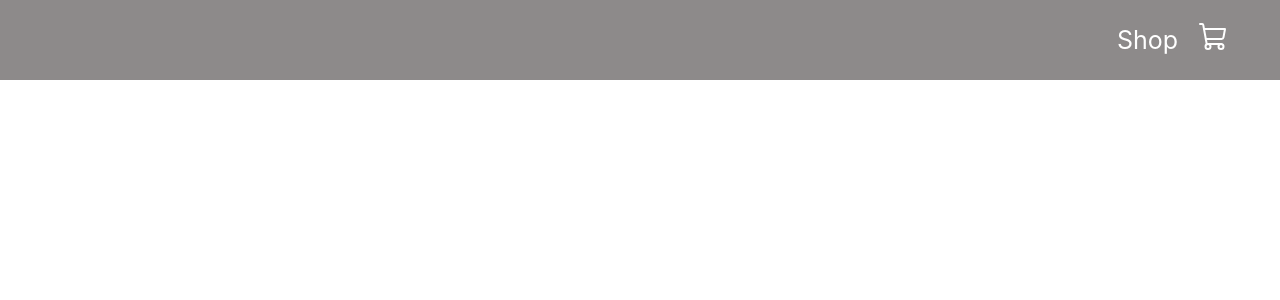
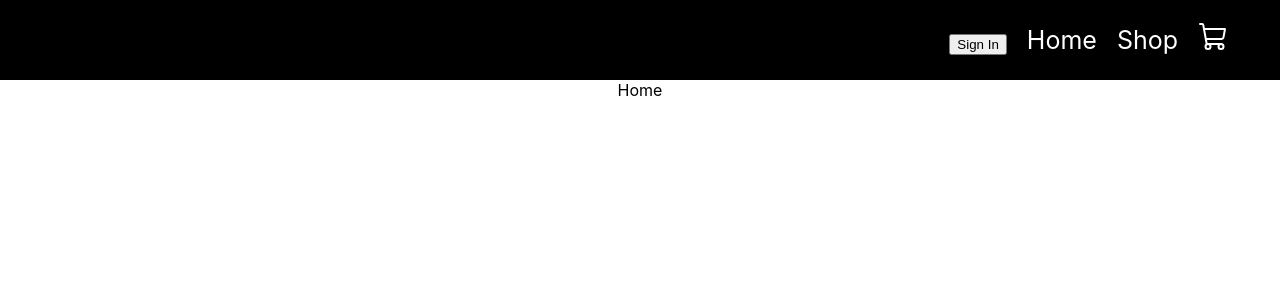
Before and after one commit to tateys12/FinalSprint2, a React (Create React App) app: page /home in a window 1280 px wide. Before the commit this address had no page. Shown: the top 300 px of the page. Built offline with nearby package versions, Linux system fonts and the light colour scheme.

Commit message:
AddedProducts

```diff
--- a/src/App.js
+++ b/src/App.js
@@ -4,6 +4,8 @@ import { BrowserRouter as Router, Routes, Route } from "react-router-dom";
 import Navbar from "./components/Navbar";
 import Shop from "./pages/shop/Shop";
 import Cart from "./pages/cart/Cart";
+import Home from "./pages/Home";
+import SignIn from "./pages/SignIn";
 
 function App() {
   return (
@@ -11,6 +13,8 @@ function App() {
       <Router>
         <Navbar />
         <Routes>
+          <Route path="/signin" element={<SignIn />} />
+          <Route path="/home" element={<Home />} />
           <Route path="/" element={<Shop />} />
           <Route path="/cart" element={<Cart />} />
         </Routes>
--- a/src/components/Navbar.jsx
+++ b/src/components/Navbar.jsx
@@ -2,11 +2,16 @@ import React from "react";
 import { Link } from "react-router-dom";
 import { ShoppingCart } from "phosphor-react";
 import "./navbar.css";
+import SignIn from "../pages/SignIn";
 
 const Navbar = () => {
   return (
     <div className="navbar">
       <div className="links">
+        <Link to="/signin">
+          <SignIn />
+        </Link>
+        <Link to="/home">Home</Link>
         <Link to="/">Shop</Link>
         <Link to="/cart">
           <ShoppingCart size={32} />
--- a/src/components/navbar.css
+++ b/src/components/navbar.css
@@ -1,7 +1,7 @@
 .navbar {
   width: 100%;
   height: 80px;
-  background-color: rgb(141, 138, 138);
+  background-color: rgb(0, 0, 0);
   display: flex;
   justify-content: flex-end;
   align-items: center;
--- /dev/null
+++ b/src/pages/Home.jsx
@@ -0,0 +1,7 @@
+import React from "react";
+
+const Home = () => {
+  return <div>Home</div>;
+};
+
+export default Home;
--- /dev/null
+++ b/src/pages/SignIn.jsx
@@ -0,0 +1,11 @@
+import React from "react";
+
+const SignIn = () => {
+  return (
+    <div>
+      <button className="signin">Sign In</button>
+    </div>
+  );
+};
+
+export default SignIn;
```
Also changed, not shown: src/products.js (+10 -1 lines), src/images/IPhone.png (added).
